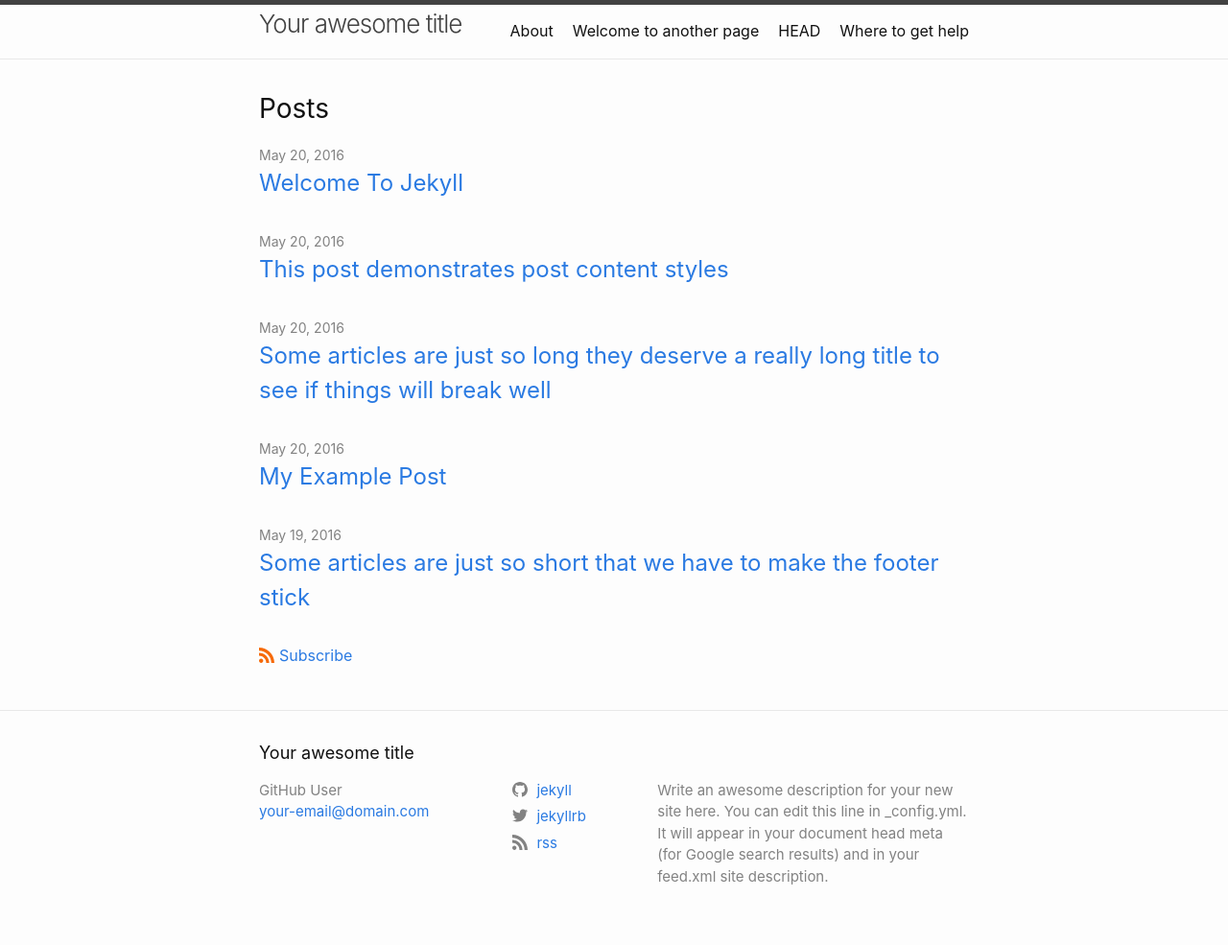
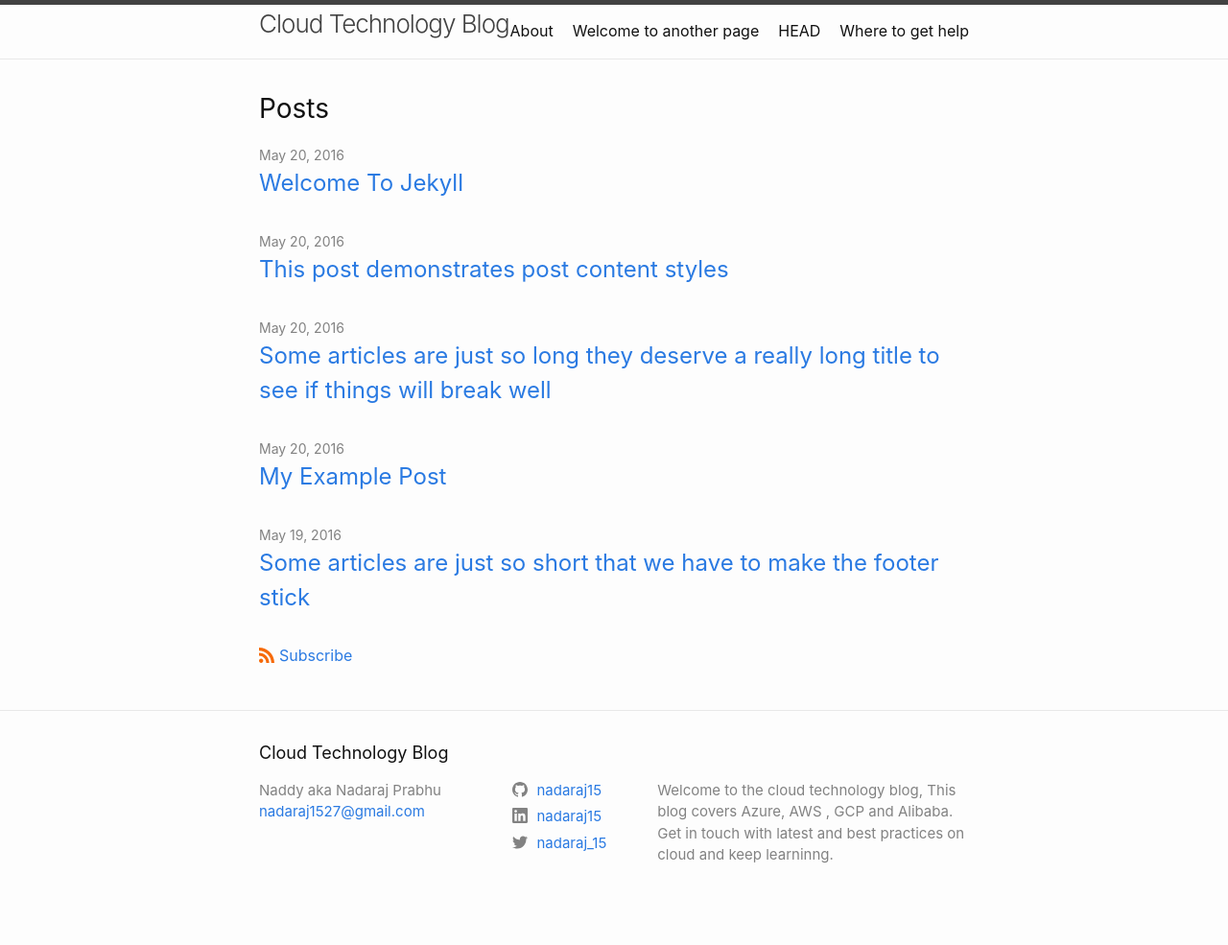
Before and after one commit to nadaraj15/home, a Jekyll site: the page built from index.md, in a window 1280 px wide. Shown: the whole page at 96% size. Built offline with Jekyll 4.4.1, drawn with Linux system fonts in a browser that asks for light colours; after the commit the page ends 963 px from its top, so only the background shows below that.

Commit message:
Update details and desc

```diff
--- a/_config.yml
+++ b/_config.yml
@@ -1,15 +1,16 @@
-title: Your awesome title
-author: GitHub User
-email: your-email@domain.com
+title: Cloud Technology Blog
+author: Naddy aka Nadaraj Prabhu
+email: nadaraj1527@gmail.com
 description: > # this means to ignore newlines until "twitter_username:"
-  Write an awesome description for your new site here. You can edit this
-  line in _config.yml. It will appear in your document head meta (for
-  Google search results) and in your feed.xml site description.
+  Welcome to the cloud technology blog, This blog covers Azure, AWS , GCP
+  and Alibaba. Get in touch with latest and best practices on cloud and
+  keep learninng.
 
 # social links
-twitter_username: jekyllrb
-github_username:  jekyll
-rss: rss
+twitter_username: nadaraj_15
+github_username:  nadaraj15
+linkedin_username: nadaraj15
+# rss: rss
 # dribbble_username: jekyll
 # facebook_username: jekyll
 # flickr_username: jekyll
```
